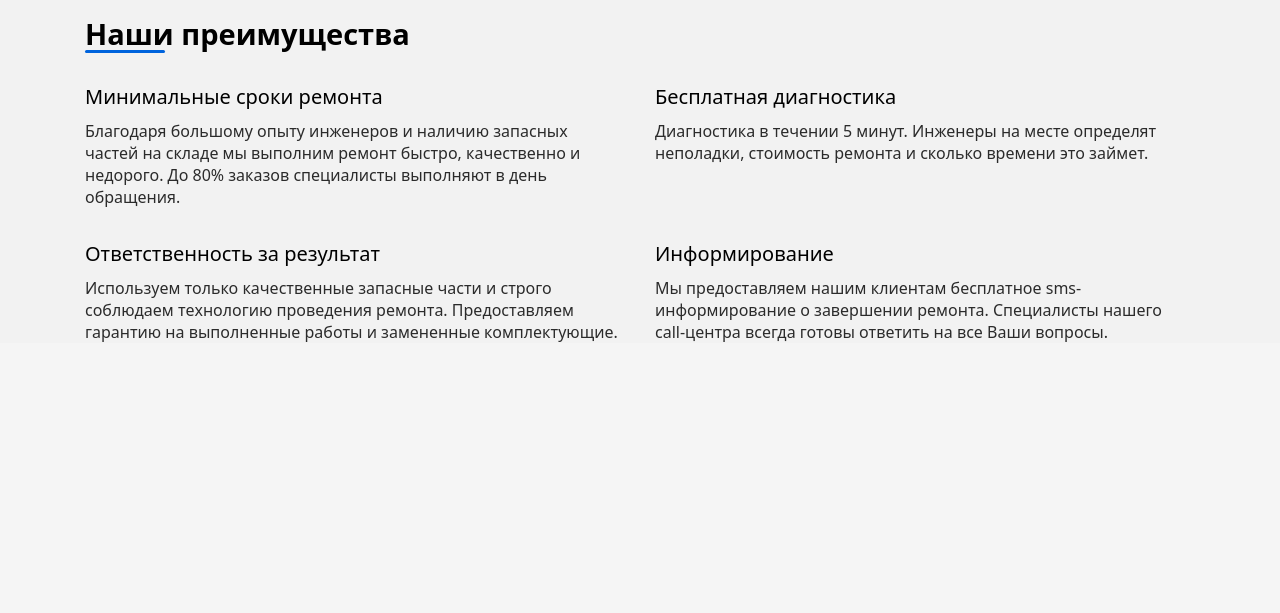
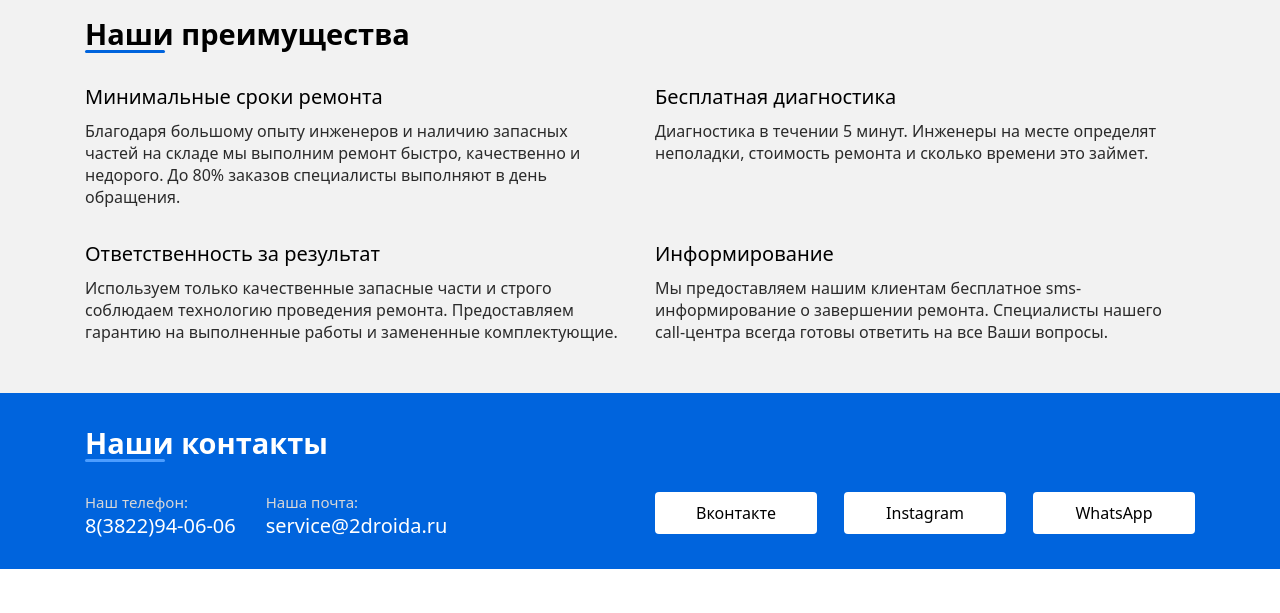
Before and after one commit to Maxim-X/landingDROID, a PHP site: page / in a window 1280 px wide. Shown: the part 760-1373 px from the top of the page. Before the commit the page ends 1102 px from the top, so only its background shows below. Run offline with PHP 8.4, Linux system fonts and the light colour scheme.

Commit message:
Блок "Наши контакты"

```diff
--- a/css/style.css
+++ b/css/style.css
@@ -344,6 +344,7 @@ section#all_def {
 
 section#advantages {
     background: #f2f2f2;
+    padding-bottom: 50px;
 }
 
 h2.head_section {
@@ -368,3 +369,91 @@ h2.head_section:after {content: "";background: #0064dd;width: 80px;height: 3px;p
 .advantages_block .desc {
     color: #2b2b2b;
 }
+
+section#contacts {
+    background: #0064dd;
+    padding: 15px 0px 30px 0px;
+}
+
+h2.head_section_white {
+    margin: 0px;
+    padding: 15px 0px 0px 0px;
+    font-family: system-ui, sans-serif;
+    color: #ffffff;
+    font-size: 29px;
+    font-weight: 600;
+    position: relative;
+    margin-bottom: 30px;
+}
+
+h2.head_section_white:before {
+    content: "";
+    background: #4c9dff;
+    width: 80px;
+    height: 3px;
+    position: absolute;
+    left: 0px;
+    bottom: 0px;
+    border-radius: 30px;
+}
+
+.all_cont_info {
+    display: flex;
+}
+
+.cont_block .title {
+    color: #d7d7d7;
+    font-size: 15px;
+    font-weight: 400;
+}
+
+.cont_block {
+    margin-right: 30px;
+}
+
+.cont_block:nth-last-child(1) {
+    margin-right: 0px;
+}
+
+.cont_block .cont {
+    color: white;
+    font-size: 20px;
+    font-weight: 400;
+}
+
+.cont_block .cont a {
+    color: white;
+    text-decoration: none;
+}
+
+.cont_block .cont a:hover {
+    text-decoration: underline;
+}
+
+.all_cont_info_soc {
+    display: flex;
+    justify-content: space-between;
+}
+
+.soc_block .soc_but {
+    background: white;
+    border-radius: 4px;
+    text-align: center;
+    padding: 10px;
+}
+
+.soc_block a {
+    text-decoration: none;
+    color: black;
+    font-size: 16px;
+}
+
+.soc_block {
+    width: 30%;
+    text-align: center;
+    transition: 0.3s;
+}
+
+.soc_block:hover {
+    transform: translateY(-5px);
+}
--- a/index.html
+++ b/index.html
@@ -123,5 +123,40 @@
 			</div>
 		</div>
 	</section>
+
+	<!-- Блок, содержащий контакты: телефон, email, ссылки на социальные сети -->
+	<section id="contacts">
+		<div class="container">
+			<h2 class="head_section_white">Наши контакты</h2>
+			<div class="row">
+				<div class="col-6">
+					<div class="all_cont_info">
+						<div class="cont_block">
+							<div class="title">Наш телефон:</div>
+							<div class="cont"><a href="tel:+83822940606">8(3822)94-06-06</a></div>
+						</div>
+						<div class="cont_block">
+							<div class="title">Наша почта:</div>
+							<div class="cont"><a href="mailto:service@2droida.ru">service@2droida.ru</a></div>
+						</div>
+					</div>
+				</div>
+				<div class="col-6">
+					<div class="all_cont_info_soc">
+						<div class="soc_block"><a href="https://vk.com/droid" target="_blank">
+							<div class="soc_but">Вконтакте</div></a>
+						</div>
+						<div class="soc_block"><a href="https://instagram.com/droid" target="_blank">
+							<div class="soc_but">Instagram</div></a>
+						</div>
+						<div class="soc_block"><a href="whatsapp://send?phone=7903950645" target="_blank">
+							<div class="soc_but">WhatsApp</div></a>
+						</div>
+					</div>
+				</div>
+			</div>
+		</div>
+	</section>
+	<br><br>
 </body>
 </html>
```
